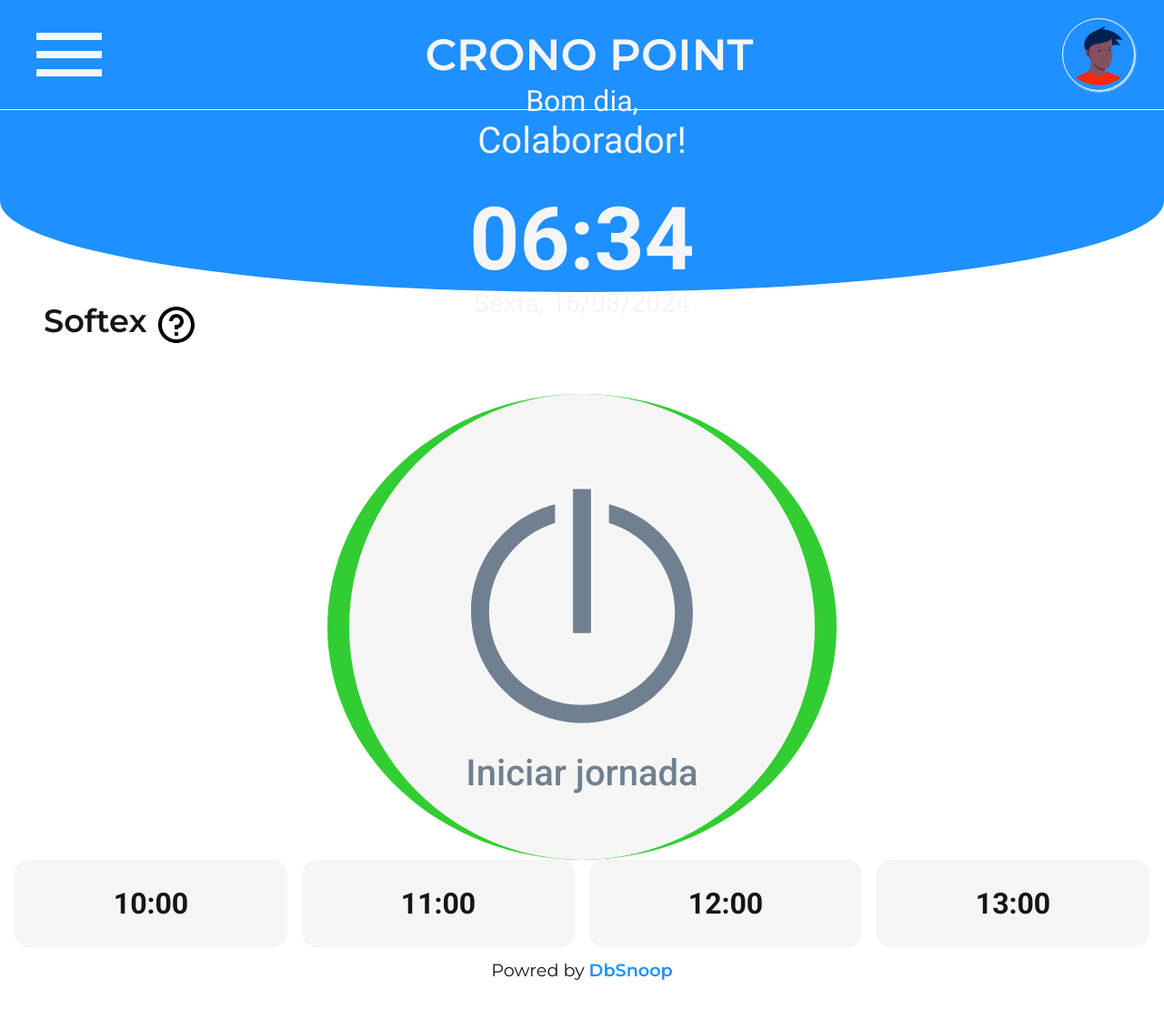
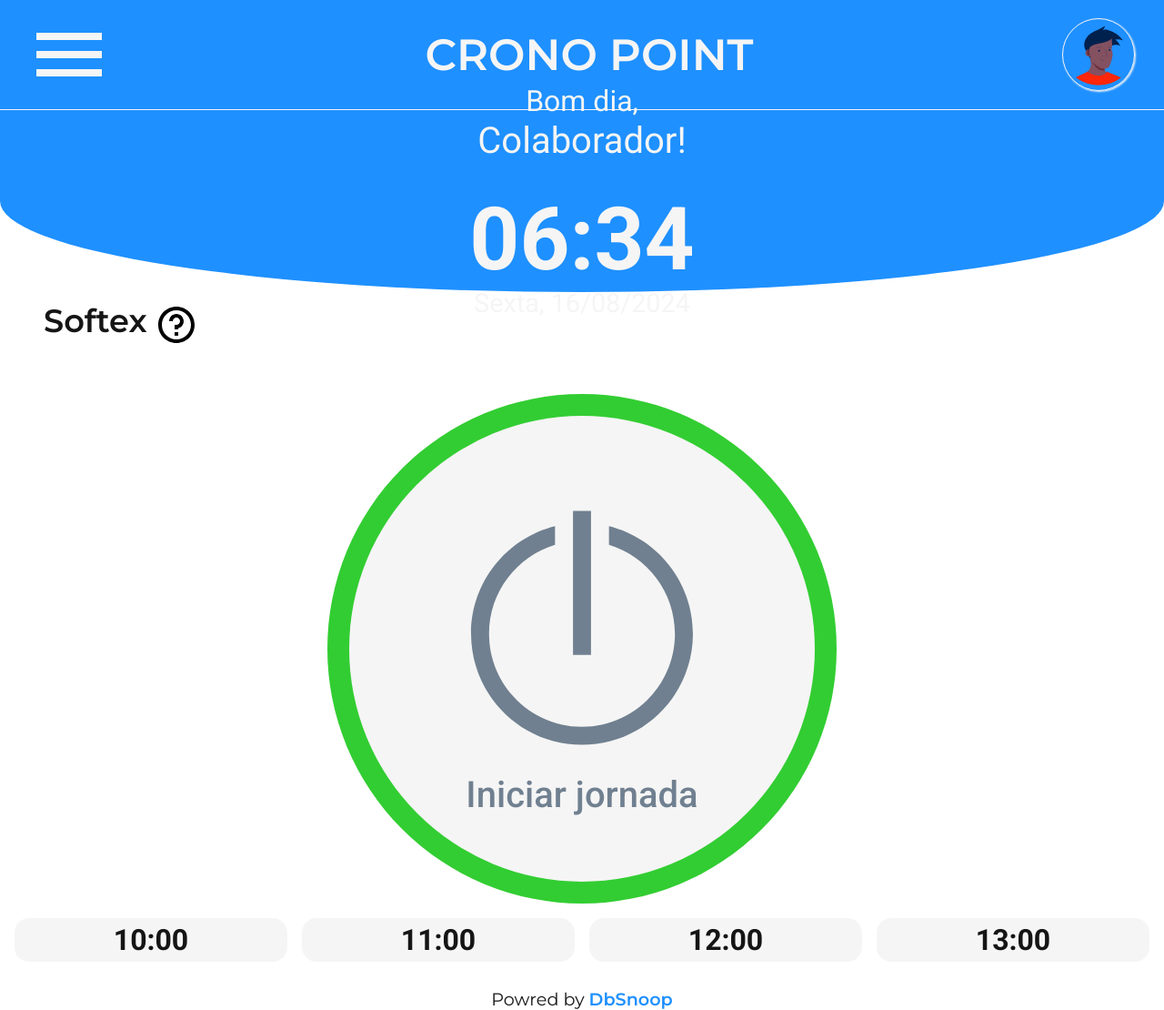
Before and after one commit to Rafalesson/cronoPoint, a React (Vite) app: page / in a window 1280 px wide. Shown: the top 1110 px of the page at 91% size. Before the commit the page ends 1078 px from the top, so only its background shows below. Built offline with nearby package versions, Linux system fonts and the light colour scheme.

Commit message:
ajuste na altura da página

```diff
--- a/public/assets/base_css/geral.css
+++ b/public/assets/base_css/geral.css
@@ -14,7 +14,6 @@ html{
 }
 
 #root{
-  height: 100vh;
   display: flex;
   justify-content: space-between;
   flex-direction: column;
--- a/src/Componentes/BoasVindas/boasVindas.css
+++ b/src/Componentes/BoasVindas/boasVindas.css
@@ -46,7 +46,7 @@
 .sobreEmpresa{
   display: flex;
   width: 100%;
-  height: 8rem;
+  height: 8vh;
   align-items: center;
   font-family: "Montserrat", sans-serif;
   font-weight: 600;
--- a/src/Componentes/PontoCheck/PontoCheck.css
+++ b/src/Componentes/PontoCheck/PontoCheck.css
@@ -1,6 +1,6 @@
 #pontoCheck{
   display: flex;
-  height:10rem;
+  height:10vh;
   align-items: center;
   gap: 1rem;
   margin: 0 1rem;
@@ -10,7 +10,7 @@
   width: calc(100% - 6rem);
   background-color: var(--white-background);
   border-radius: 1rem;
-  height: 6rem;
+  height: 6vh;
   align-content: center;
   text-align: center;
   font-size: 2rem;
```
